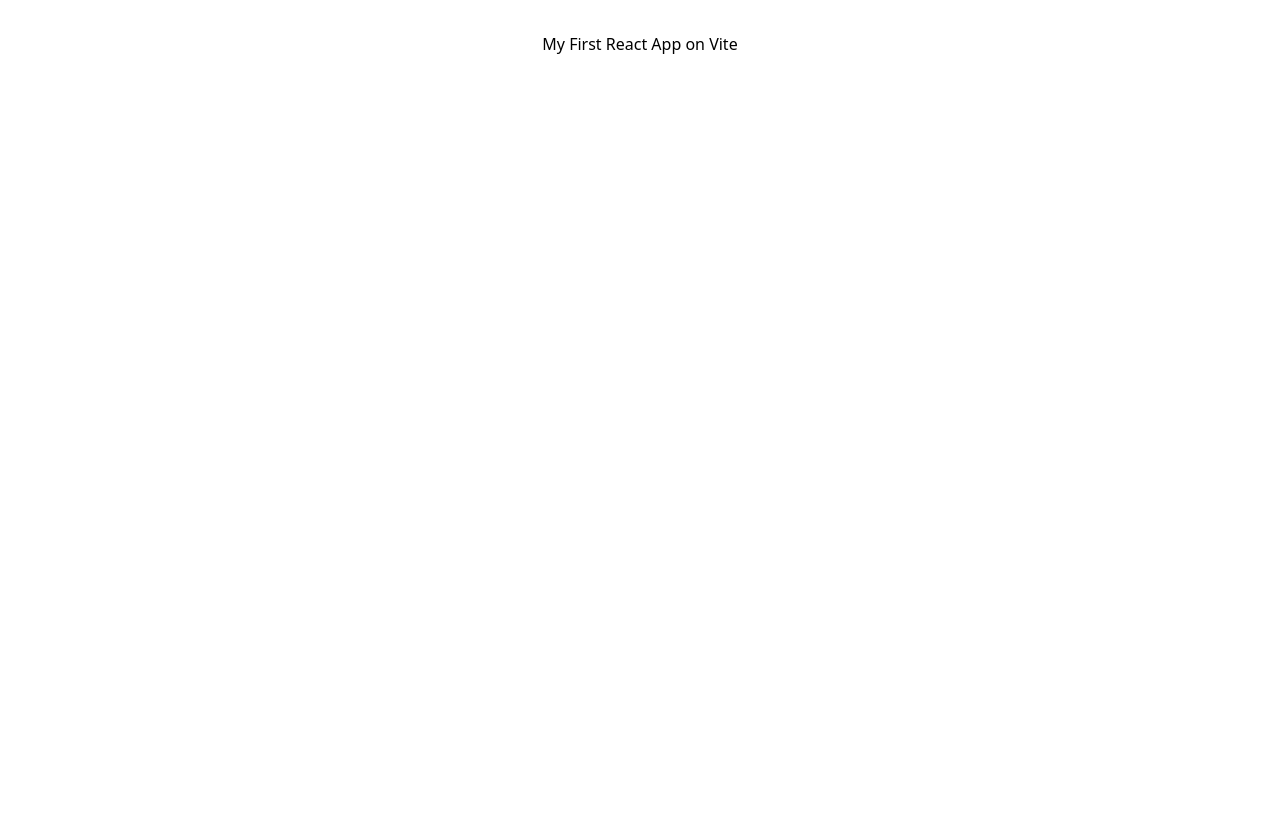
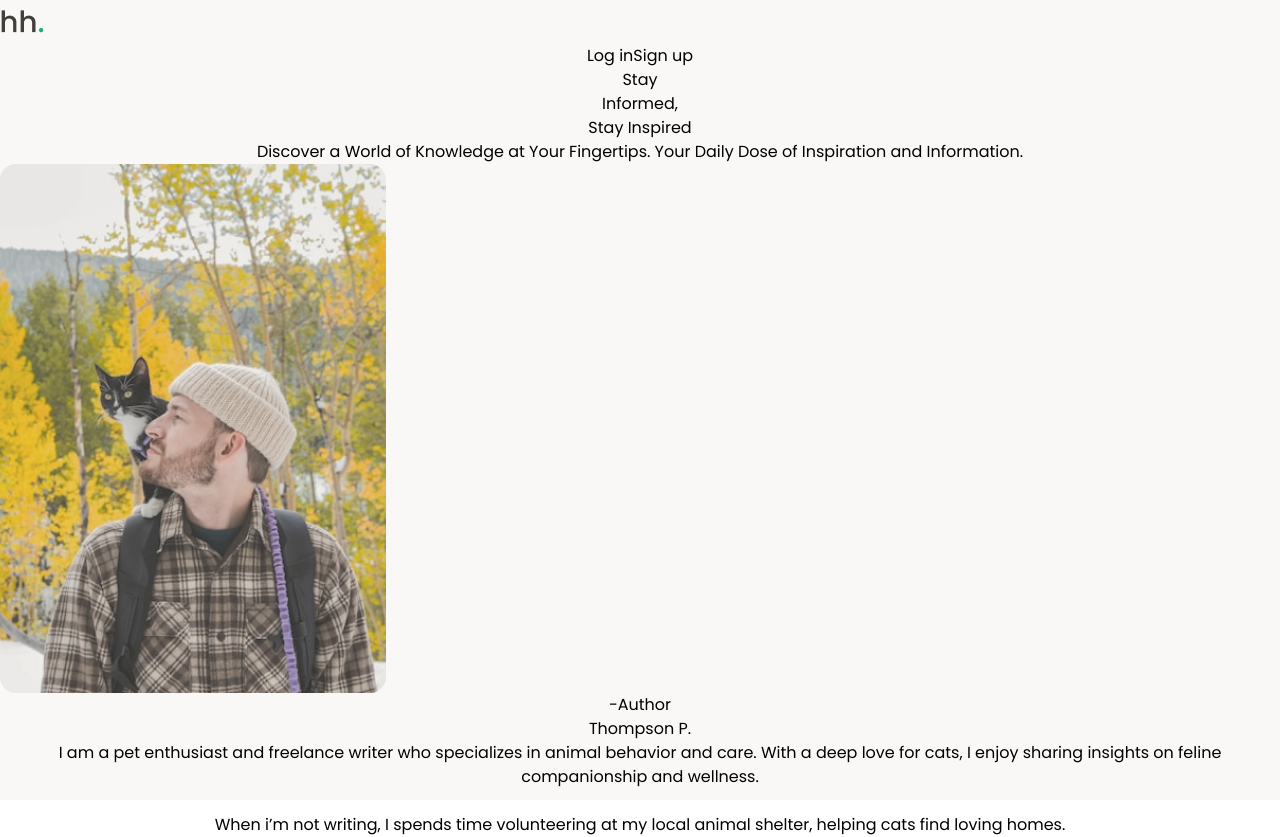
Before and after one commit to Sirawit-Boon/sirawit-blog, a React (Vite) app: page / in a window 1280 px wide. Before the commit the page ends 800 px from the top, so only its background shows below. Built offline with nearby package versions, Linux system fonts and the light colour scheme.

Commit message:
feat: add navbar and herosection for first draft

```diff
--- a/src/App.css
+++ b/src/App.css
@@ -1,8 +1,13 @@
+@import url("https://fonts.googleapis.com/css2?family=Poppins:ital,wght@0,100;0,200;0,300;0,400;0,500;0,600;0,700;0,800;0,900;1,100;1,200;1,300;1,400;1,500;1,600;1,700;1,800;1,900&display=swap");
+
 #root {
-  max-width: 1280px;
-  margin: 0 auto;
-  padding: 2rem;
+  max-width: 100vw;
+  margin: 0;
+  padding: 0;
   text-align: center;
+  background-color: #f9f8f6;
+  height: 100vh;
+  font-family: "Poppins", sans-serif;
 }
 
 .logo {
--- a/src/App.jsx
+++ b/src/App.jsx
@@ -2,15 +2,65 @@
 import reactLogo from "./assets/react.svg";
 import viteLogo from "/vite.svg";
 import "./App.css";
+import blogLogo from "./img/logo.png";
+import heroImg from "./img/hero.png"
+
+function Navbar() {
+  return (
+    <nav className="bg-[#F9F8F6] flex justify-between w-full h-[80px] items-center px-24 border-b-[1px]">
+      <a href="#">
+        <img src={blogLogo} alt="Web Logo" />
+      </a>
+      <div className="card-button gap-[8px] h-[48px] w-[276px] flex justify-between">
+        <button className="bg-white rounded-[999px] border-[1px] border-black p-2 text-center w-[127px]">
+          Log in
+        </button>
+        <button className="bg-black text-white rounded-[999px] border-[1px] p-2 text-center w-[141px]">
+          Sign up
+        </button>
+      </div>
+    </nav>
+  );
+}
+
+function HeroSection() {
+  return (
+    <section className="section-hero h-5/6 gap-[80px] bg-[#F9F8F6] mt-14 flex justify-center">
+      <main className="flex flex-row w-[1200px] h-[529px] gap-[60px] items-center">
+        <div className="content-left gap-[24px] flex flex-col max-w-[347px]">
+          <p className="content-left-head text-[52px] text-right leading-[60px] font-semibold">Stay <br />Informed,<br /> Stay Inspired</p>
+          <p className="content-left-detail leading-[24px] text-right">
+            Discover a World of Knowledge at Your Fingertips. Your Daily Dose of
+            Inspiration and Information.
+          </p>
+        </div>
+        <div className="content-img">
+          <img className="h-auto" src={heroImg} alt="" />
+        </div>
+        <div className="content-right gap-[12px] flex flex-col items-start max-w-[347px]">
+          <p className="content-right-semi-head text-[12px]">-Author</p>
+          <p className="content-right-head text-[24px] font-semibold">Thompson P.</p>
+          <p className="content-right-detail text-left leading-[24px]">
+            I am a pet enthusiast and freelance writer who specializes in animal
+            behavior and care. With a deep love for cats, I enjoy sharing
+            insights on feline companionship and wellness. <br /><br />
+            When i’m not writing, I spends time volunteering at my local animal
+            shelter, helping cats find loving homes.
+          </p>
+        </div>
+      </main>
+    </section>
+  );
+}
 
 function App() {
   const [count, setCount] = useState(0);
 
   return (
     <>
-      <section>
-        <h1>My First React App on Vite</h1>
-      </section>
+      <Navbar />
+      <HeroSection />
+
     </>
   );
 }
```
Also changed, not shown: src/img/hero.png (added), src/img/logo.png (added).
